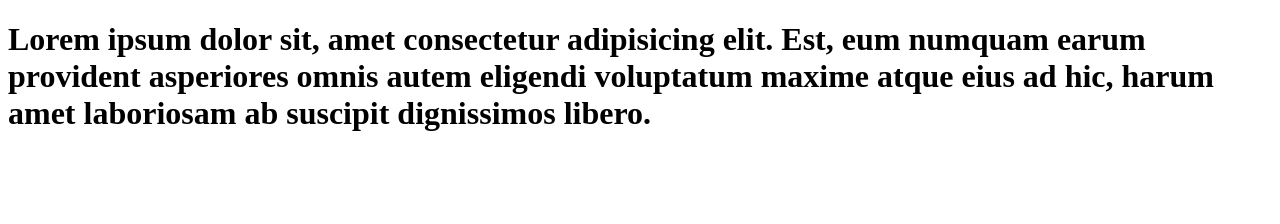
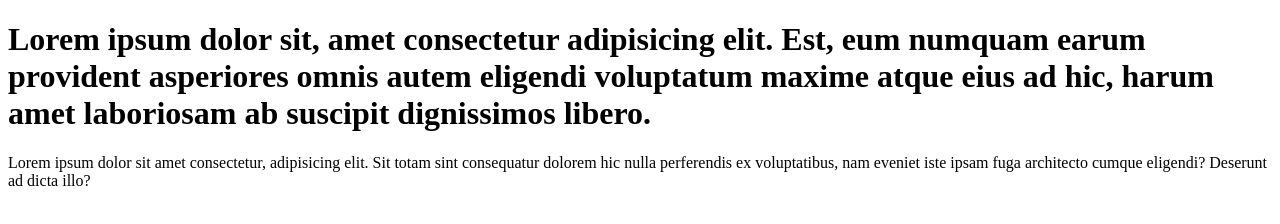
Before and after one commit to rajeshsunkari/gitghtree2, a plain HTML site: page index.html in a window 1280 px wide. Drawn offline with Linux system fonts and the light colour scheme.

Commit message:
add paragraph to code

```diff
--- a/index.html
+++ b/index.html
@@ -6,5 +6,6 @@
 </head>
 <body>
     <h1>Lorem ipsum dolor sit, amet consectetur adipisicing elit. Est, eum numquam earum provident asperiores omnis autem eligendi voluptatum maxime atque eius ad hic, harum amet laboriosam ab suscipit dignissimos libero.</h1>
+    <p>Lorem ipsum dolor sit amet consectetur, adipisicing elit. Sit totam sint consequatur dolorem hic nulla perferendis ex voluptatibus, nam eveniet iste ipsam fuga architecto cumque eligendi? Deserunt ad dicta illo?</p>
 </body>
 </html>
```
